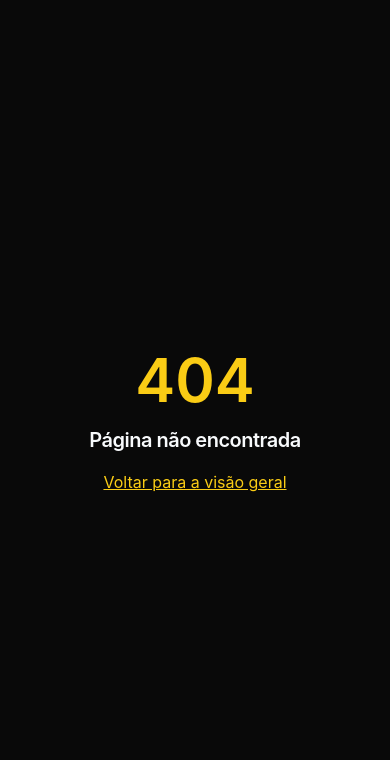
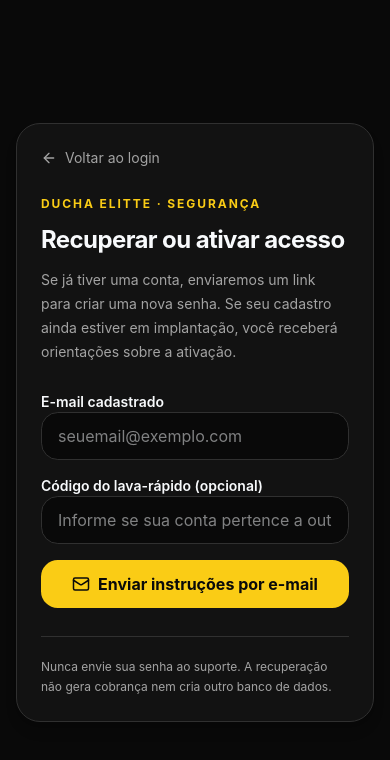
Before and after one commit to Raphaeljdk/aquaflow-gestao, a Next.js app: page /recuperar-acesso in a window 390 px wide. Before the commit this address had no page. Shown: the top 760 px of the page. Built offline with nearby package versions, Linux system fonts and the light colour scheme.

Commit message:
feat: página responsiva de recuperar senha e primeiro acesso

```diff
--- /dev/null
+++ b/src/app/recuperar-acesso/page.tsx
@@ -0,0 +1,56 @@
+"use client";
+import {useState,type FormEvent} from "react";
+import Link from "next/link";
+import {ArrowLeft,Mail,Loader2,ShieldCheck} from "lucide-react";
+export default function RecuperarAcesso(){
+ const [email,setEmail]=useState("");
+ const [tenantSlug,setTenantSlug]=useState("");
+ const [loading,setLoading]=useState(false);
+ const [done,setDone]=useState(false);
+ const [error,setError]=useState("");
+ async function submit(event:FormEvent<HTMLFormElement>){
+  event.preventDefault();setLoading(true);setError("");
+  try{
+   const response=await fetch("/api/auth/solicitar-recuperacao",{method:"POST",
+    headers:{"Content-Type":"application/json"},
+    body:JSON.stringify({email,tenantSlug})});
+   if(!response.ok)throw new Error("Não foi possível enviar a solicitação. Confira os campos.");
+   setDone(true);
+  }catch(e){setError(e instanceof Error?e.message:"Erro temporário. Tente novamente.");}
+  finally{setLoading(false);}
+ }
+ return <main className="flex min-h-dvh items-center justify-center bg-background px-4 py-10 text-foreground">
+  <section className="w-full max-w-md rounded-3xl border border-border bg-card p-6 shadow-lg sm:p-9">
+   <Link href="/login" className="mb-7 inline-flex items-center gap-2 text-sm text-muted-foreground hover:text-foreground">
+    <ArrowLeft size={16}/> Voltar ao login</Link>
+   <p className="mb-3 text-xs font-bold uppercase tracking-[.16em] text-primary">Ducha Elitte · Segurança</p>
+   <h1 className="text-2xl font-bold">Recuperar ou ativar acesso</h1>
+   <p className="mt-3 text-sm leading-6 text-muted-foreground">
+    Se já tiver uma conta, enviaremos um link para criar uma nova senha. Se seu cadastro ainda estiver em implantação,
+    você receberá orientações sobre a ativação.</p>
+   {done?<div role="status" className="mt-7 rounded-2xl border border-primary/30 bg-primary/10 p-5">
+    <div className="mb-3 flex items-center gap-2 font-bold"><ShieldCheck size={19}/> Solicitação recebida</div>
+    <p className="text-sm leading-6">Se houver cadastro para esse e-mail, você receberá instruções. Confira também o Spam.
+    O link de recuperação expira em 20 minutos.</p>
+    <Link href="/login" className="mt-4 inline-block font-semibold text-primary underline">Voltar ao login</Link>
+   </div>:<form onSubmit={submit} className="mt-7 space-y-4">
+    <label className="block space-y-2 text-sm font-semibold">E-mail cadastrado
+     <input type="email" required autoComplete="email" maxLength={254} value={email} onChange={e=>setEmail(e.target.value)}
+      className="h-12 w-full min-w-0 rounded-xl border border-border bg-background px-4 text-base font-normal" placeholder="seuemail@exemplo.com"/>
+    </label>
+    <label className="block space-y-2 text-sm font-semibold">Código do lava-rápido (opcional)
+     <input type="text" autoComplete="off" maxLength={60} value={tenantSlug} onChange={e=>setTenantSlug(e.target.value.toLowerCase())}
+      className="h-12 w-full min-w-0 rounded-xl border border-border bg-background px-4 text-base font-normal" placeholder="Informe se sua conta pertence a outro lava-rápido"/>
+    </label>
+    {error&&<p role="alert" className="text-sm text-destructive">{error}</p>}
+    <button type="submit" disabled={loading} className="flex h-12 w-full items-center justify-center gap-2 rounded-xl bg-primary font-bold text-primary-foreground disabled:opacity-50">
+     {loading?<Loader2 size={18} className="animate-spin"/>:<Mail size={18}/>}
+     {loading?"Solicitando...":"Enviar instruções por e-mail"}
+    </button>
+   </form>}
+   <p className="mt-7 border-t border-border pt-5 text-xs leading-5 text-muted-foreground">
+    Nunca envie sua senha ao suporte. A recuperação não gera cobrança nem cria outro banco de dados.
+   </p>
+  </section>
+ </main>;
+}
```
